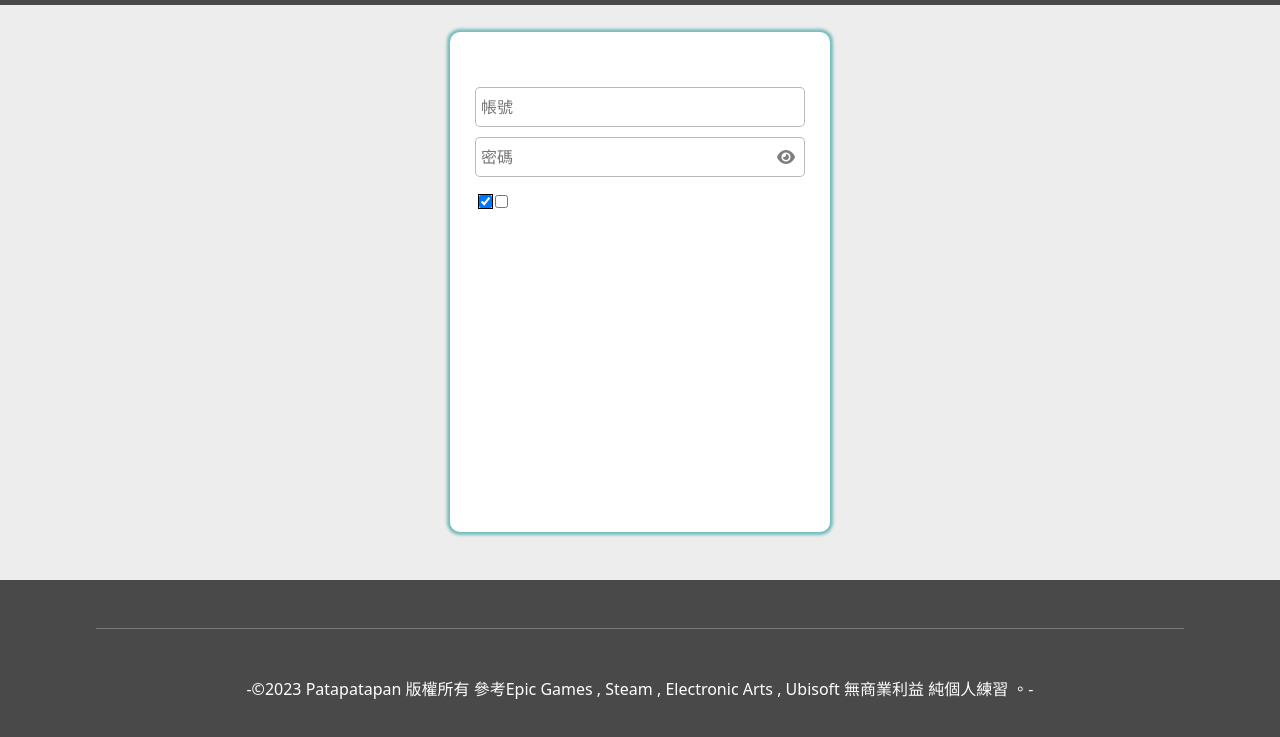
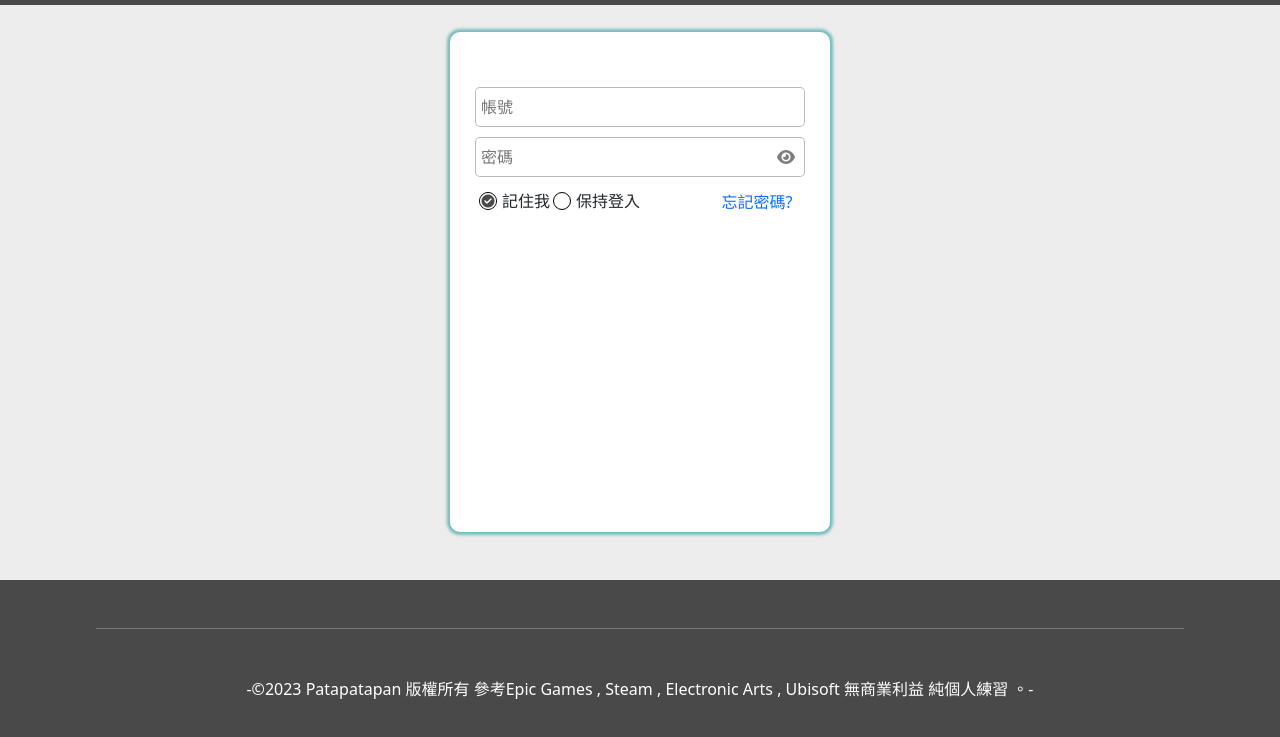
Before and after one commit to patapatapan/project-digital-shop, a plain HTML site: page login.html in a window 1280 px wide. Both pictures are taken after a click on the checkbox 485 px from the left and 252 px from the top of the page. Shown: the part 51-788 px from the top of the page. Drawn offline with nearby package versions, Linux system fonts and the light colour scheme.

Commit message:
### check box樣式 (O) 功能 (X) 密碼切換type (O) forget password (X)

```diff
--- a/login.html
+++ b/login.html
@@ -38,14 +38,6 @@
             box-shadow: 0px 0px 3px 3px rgba(0, 139, 139, 0.5);
             padding: 50px 25px 50px 25px;
         }
-
-        /* input {
-            width: 100%;
-            height: 40px;
-            border: 0.5px solid rgba(29, 29, 29, 0.3);
-            border-radius: 5px;
-            margin: 5px 0;
-        } */
 
         /*點選輸入框時的樣式*/
         input:focus {
@@ -89,6 +81,60 @@
             top: 7px;
         }
 
+        .remember {
+            display: inline-flex;
+            justify-content: center;
+            align-items: center;
+        }
+
+        .remember .r-c {
+            width: 18px;
+            height: 18px;
+            /* appearance: none; */
+            /* 禁用默認樣式 */
+            -webkit-appearance: none;
+            /* -moz-appearance: none; */
+            border-radius: 50%;
+            /* 將複選框變為圓形 */
+            border: 1px solid #000;
+            /* 設置邊框樣式 */
+            outline: none;
+            /* 去除聚焦时的外邊框 */
+            margin-right: 5px;
+            position: relative;
+        }
+
+        .r-c:hover {
+            cursor: pointer;
+        }
+
+        .keeplogin {
+            display: inline-flex;
+            justify-content: center;
+            align-items: center;
+        }
+
+        .keeplogin .k-c {
+            width: 18px;
+            height: 18px;
+            /* appearance: none; */
+            /* 禁用默認樣式 */
+            -webkit-appearance: none;
+            /* -moz-appearance: none; */
+            border-radius: 50%;
+            /* 將複選框變為圓形 */
+            border: 1px solid #000;
+            /* 設置邊框樣式 */
+            outline: none;
+            /* 去除聚焦时的外邊框 */
+            margin-right: 5px;
+            position: relative;
+        }
+
+        .k-c:hover {
+            cursor: pointer;
+        }
+
         /*勾選欄位區塊*/
         .check-box {
             width: 100%;
@@ -115,13 +161,30 @@
             align-items: center;
         }
 
-        /* .fa-eye-slash {
+        .fa-eye-slash {
             position: absolute;
             background-color: rgba(255, 255, 255, 0);
             display: flex;
             justify-content: center;
             align-items: center;
-        } */
+        }
+
+        /*預設勾選隱藏*/
+        #circle1 {
+            position: absolute;
+            left: 1px;
+            color: #ffffff;
+            display: none;
+            pointer-events: none;
+        }
+
+        #circle2 {
+            position: absolute;
+            left: 1px;
+            color: #ffffff;
+            display: none;
+            pointer-events: none;
+        }
     </style>
 </head>
 
@@ -145,24 +208,32 @@
         <div class="login">
             <div class="form-box">
                 <form action="">
-                    <input type="text" name="userid" placeholder="帳號">
+                    <input type="text" name="userid" placeholder="帳號" id="userid">
                     <div class="pwd">
-                        <input type="password" name="password" placeholder="密碼">
-                        <button onclick="login.changePwdType(this)"><i class="fa-solid fa-eye"
-                                style="width: 35px; height: 35px;"></i></button>
+                        <input type="password" name="password" placeholder="密碼" id="pwd">
+                        <button onclick="changePwdType()" type="button"><i class="fa-solid fa-eye"></i></button>
                     </div>
                     <div class="" style="width: 100%; height: 40px;">
                         <ul class="check-box">
                             <li>
                                 <div class="remember">
-                                    <input type="checkbox">
+                                    <div class="d-flex justify-content-center align-items-center">
+                                        <input type="checkbox" class="r-c">
+                                        <i class="fa-regular fa-circle-check" id="circle1"></i>
+                                    </div>
+                                    <div>記住我</div>
                                 </div>
                             </li>
                             <li>
                                 <div class="keeplogin">
-                                    <input type="checkbox">
+                                    <div class="d-flex justify-content-center align-items-center">
+                                        <input type="checkbox" class="k-c">
+                                        <i class="fa-regular fa-circle-check" id="circle2"></i>
+                                    </div>
+                                    <div>保持登入</div>
                                 </div>
                             </li>
+                            <a href="#" style="text-decoration: none; margin-left: 25%;">忘記密碼?</a>
                         </ul>
                     </div>
 
@@ -196,6 +267,71 @@
             $('#menu').show();
         })
 
+        /*密碼切換顯示*/
+
+        function changePwdType(){
+            var pwd = document.getElementById('pwd');
+            //var i = $('#i');
+// console.log(i);
+
+            if(pwd.type == 'password'){
+                pwd.type = 'text';
+                /*移除並新增class*/
+                $('i.fa-eye').removeClass('fa-eye').addClass('fa-eye-slash');
+            }else {
+                pwd.type = 'password';
+                $('i.fa-eye-slash').removeClass('fa-eye-slash').addClass('fa-eye');
+            }
+        }
+
+        /*checkbox*/
+        $(document).ready(function () {
+            var rcheckbox = $('.r-c');
+            var kcheckbox = $('.k-c');
+            var rcircle = $('#circle1');
+            var kcircle = $('#circle2');
+            var r = 0, k = 0;
+
+            /*預設checkbox內容為隱藏*/
+            rcheckbox.on('click', function () {
+                // console.log(rcircle);
+                if(r == 0){
+                    $(this).css('background-color', 'rgb(73, 73, 73)')
+                    r += 1;
+                }else if(r == 1){
+                    $(this).css('background-color', '#ffffff')
+                    r -= 1;
+                }
+
+                // console.log(circlecheck.css('display'));
+                if (rcircle.css('display') == 'none') {
+                    rcircle.css('display', 'block');
+                } else {
+                    rcircle.css('display', 'none')
+                }
+
+            })
+
+            kcheckbox.on('click', function () {
+                // console.log("2");
+                if(k == 0){
+                    $(this).css('background-color', 'rgb(73, 73, 73)')
+                    k += 1;
+                }else if(k == 1){
+                    $(this).css('background-color', '#ffffff')
+                    k -= 1;
+                }
+
+                // console.log(circlecheck.css('display'));
+                if (kcircle.css('display') == 'none') {
+                    kcircle.css('display', 'block');
+                } else {
+                    kcircle.css('display', 'none')
+                }
+            })
+
+        });
+
     </script>
 
 </body>
```
